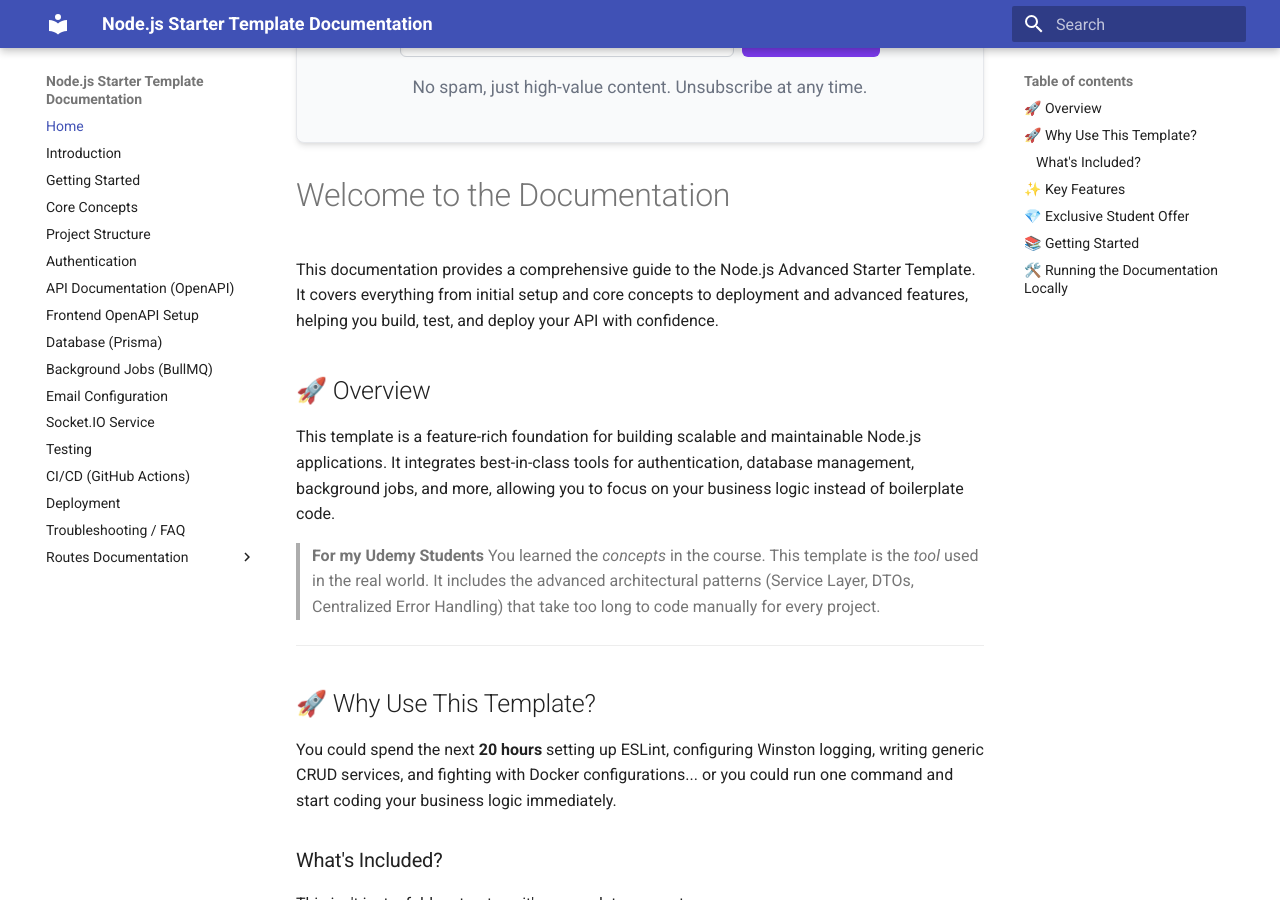
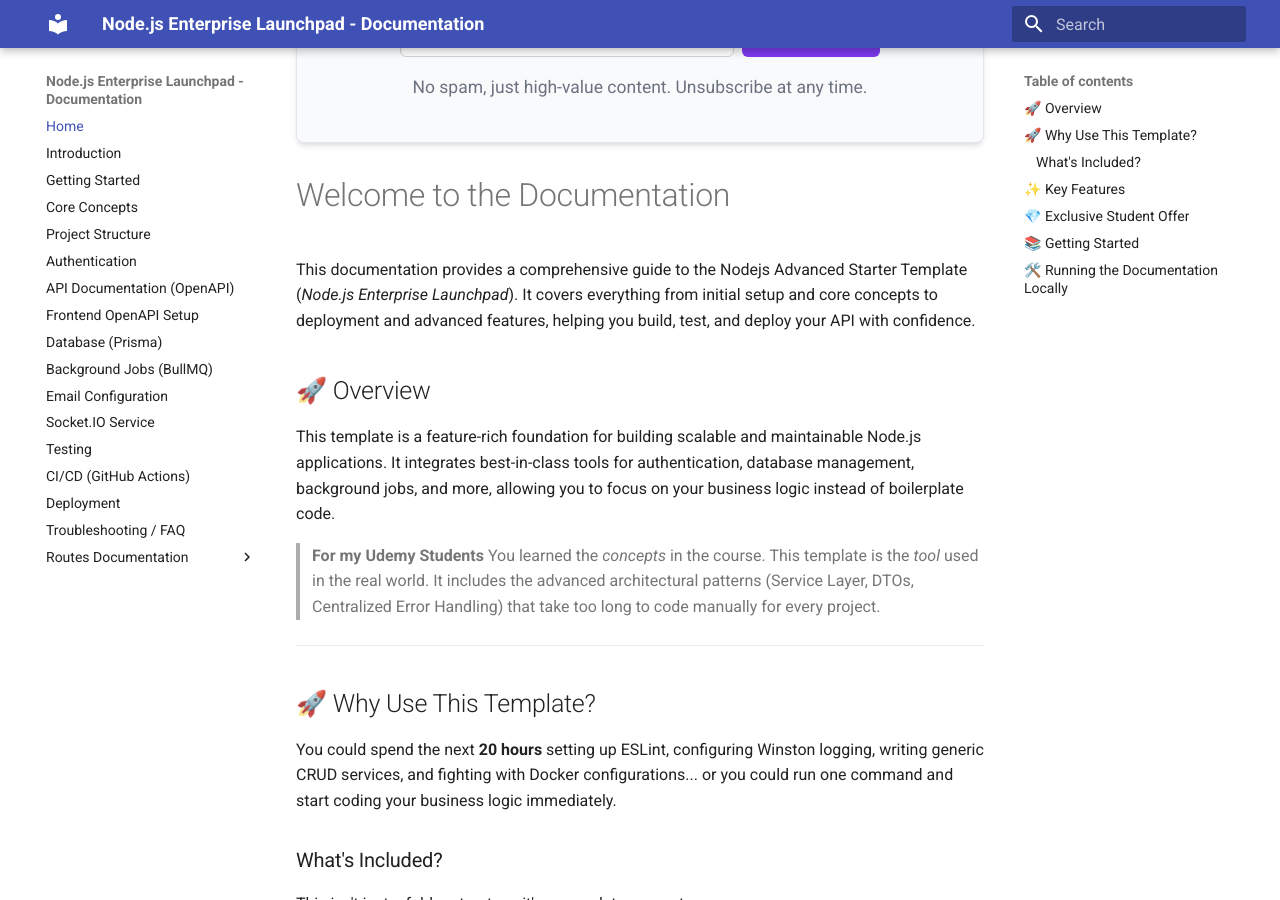
Before and after one commit to aymenkani/nodejs-starter-template-lv1, an MkDocs documentation site: the page built from documentation/docs/index.md, in a window 1280 px wide and 900 px high, scrolled down 349 px. Built offline with MkDocs 1.6.1 and Material for MkDocs 9.7.7, drawn with Linux system fonts in a browser that asks for light colours; comment, search, counter and statistics services are not loaded.

Commit message:
update docs

```diff
--- a/documentation/docs/index.md
+++ b/documentation/docs/index.md
@@ -28,7 +28,7 @@
 
 # Welcome to the Documentation
 
-This documentation provides a comprehensive guide to the Node.js Advanced Starter Template. It covers everything from initial setup and core concepts to deployment and advanced features, helping you build, test, and deploy your API with confidence.
+This documentation provides a comprehensive guide to the Nodejs Advanced Starter Template (*Node.js Enterprise Launchpad*). It covers everything from initial setup and core concepts to deployment and advanced features, helping you build, test, and deploy your API with confidence.
 
 ## 🚀 Overview
 
--- a/documentation/mkdocs.yml
+++ b/documentation/mkdocs.yml
@@ -1,4 +1,4 @@
-site_name: Node.js Starter Template Documentation
+site_name: Node.js Enterprise Launchpad - Documentation
 theme:
   name: material
 markdown_extensions:
```
